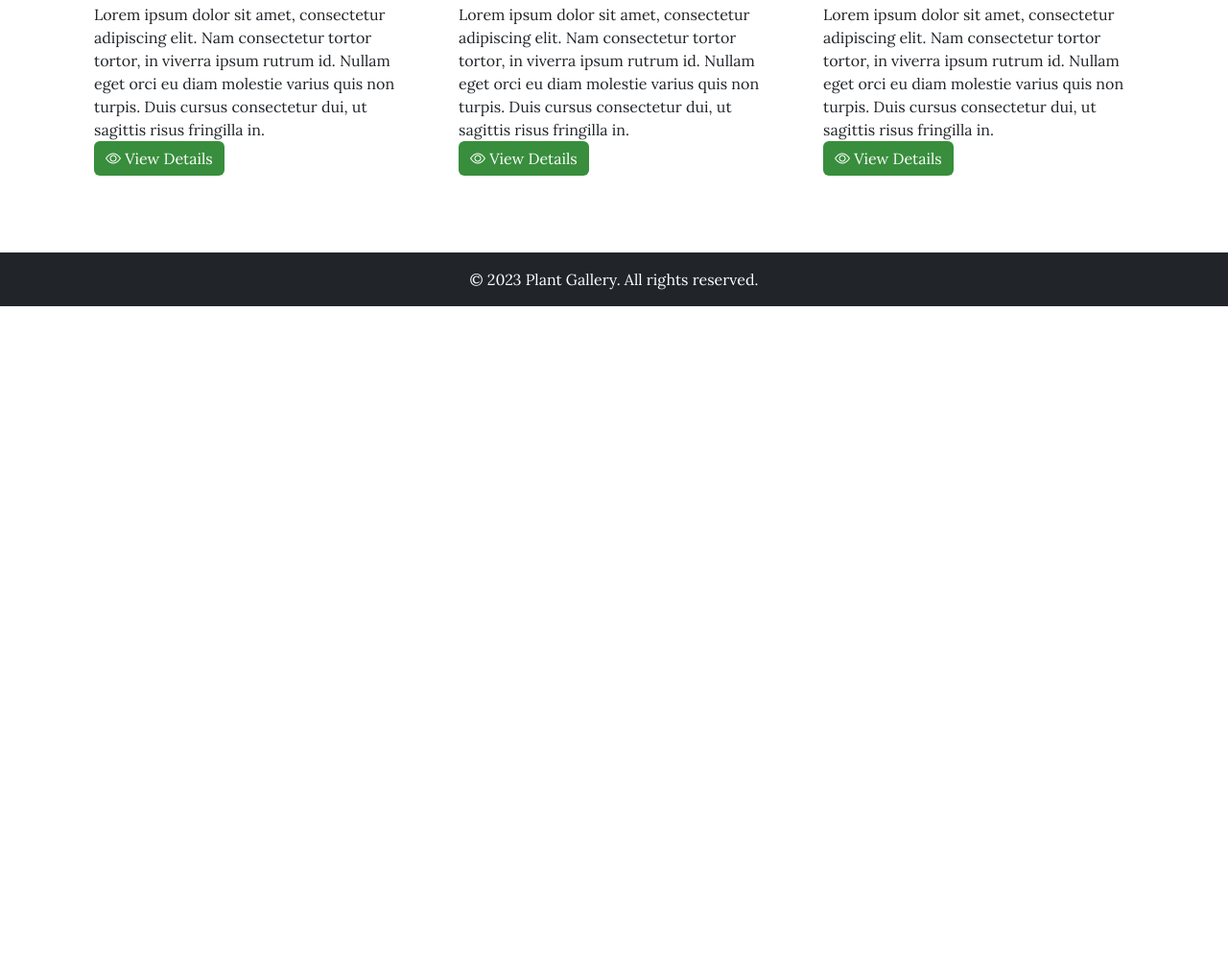
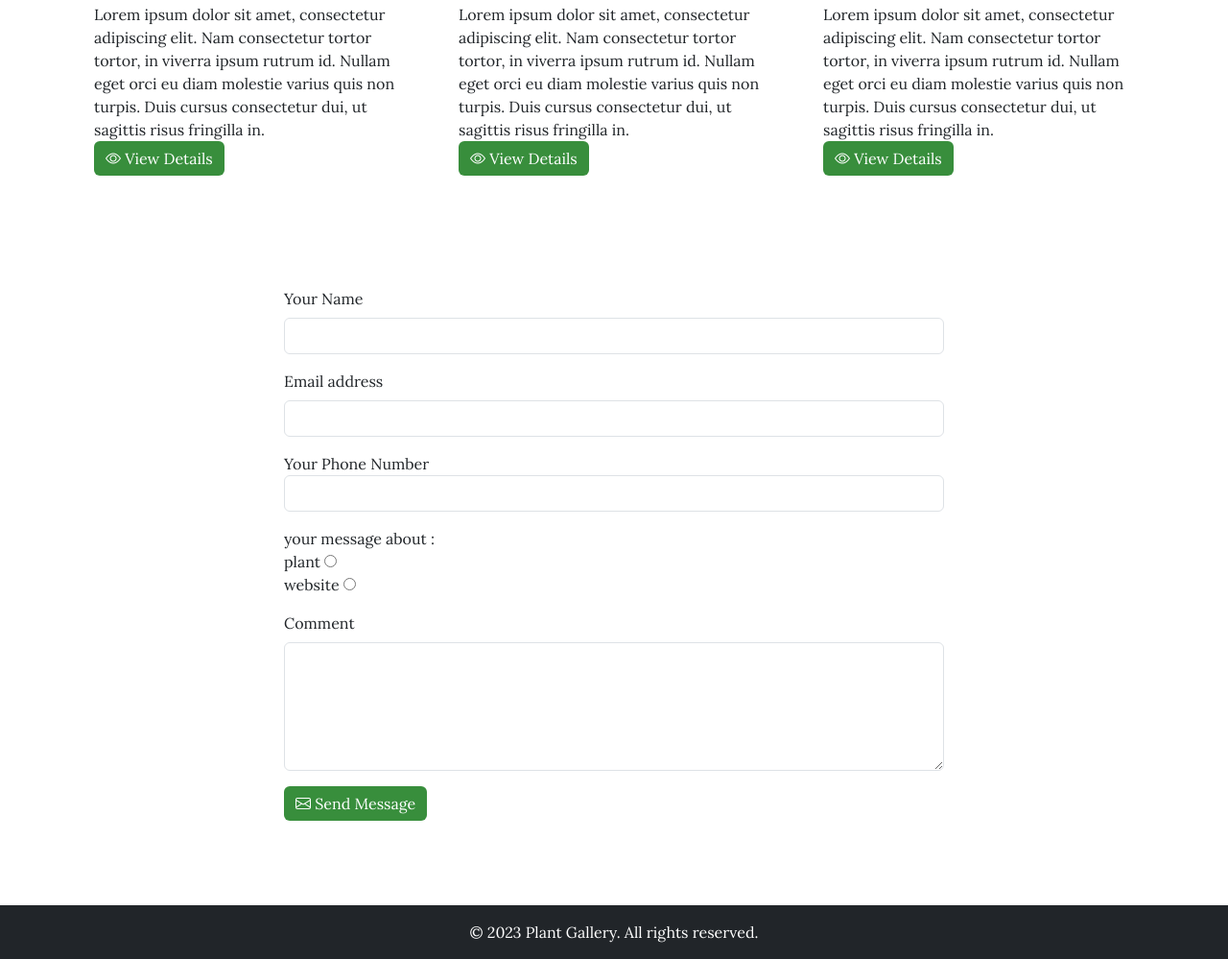
Before and after one commit to putraagungsinarta/bootcamp, a plain HTML site: page index.html in a window 1280 px wide. Shown: the part 685-1684 px from the top of the page at 96% size. Before the commit the page ends 1004 px from the top, so only its background shows below. Drawn offline with nearby package versions, Linux system fonts and the light colour scheme.

Commit message:
Update index.html

```diff
--- a/index.html
+++ b/index.html
@@ -84,6 +84,41 @@
         </div>
     </section>
 
+    <section class="container my-5">
+        <div class="row">
+            <div class="col-md-8 offset-md-2">
+                <div class="card p-4">
+                <form>
+                    <div class="mb-3">
+                        <label for="name" class="form-label">Your Name</label>
+                        <input type="text" class="form-control" id="name" required>
+                    </div>
+                    <div class="mb-3">
+                        <label for="email" class="form-label">Email address</label>
+                        <input type="email" class="form-control" id="email" required>
+                    </div>
+                    <div class="mb-3">
+                        <label for="phone">Your Phone Number</label>
+                        <input type="tel" class="form-control" id="phone">
+                    </div>
+                    <div class="mb-3">
+                        <p>your message about :</p>
+                        <label for="plant">plant</label>
+                        <input type="radio" id="plant"> <br>
+                        <label for="website">website</label>
+                        <input type="radio" id="website">
+                    </div>
+                    <div class="mb-3">
+                        <label for="message" class="form-label">Comment</label>
+                        <textarea class="form-control" id="message" rows="5" required></textarea>
+                    </div>
+                    <button type="submit" class="btn btn-primary"><i class="bi bi-envelope"></i> Send Message</button>
+                </form>
+                </div>
+            </div>
+        </div>
+    </section>
+
     <footer class="bg-dark text-white text-center py-3">
         <p>&copy; 2023 Plant Gallery. All rights reserved.</p>
     </footer>
```
